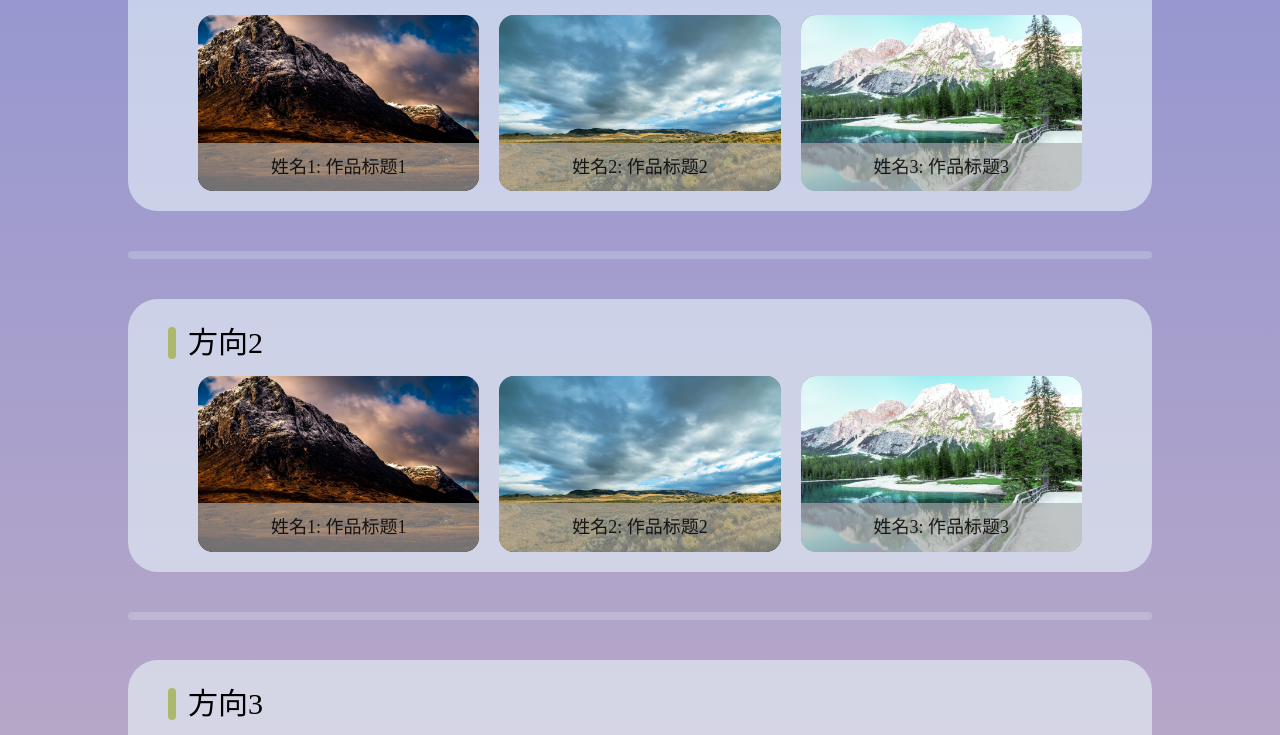
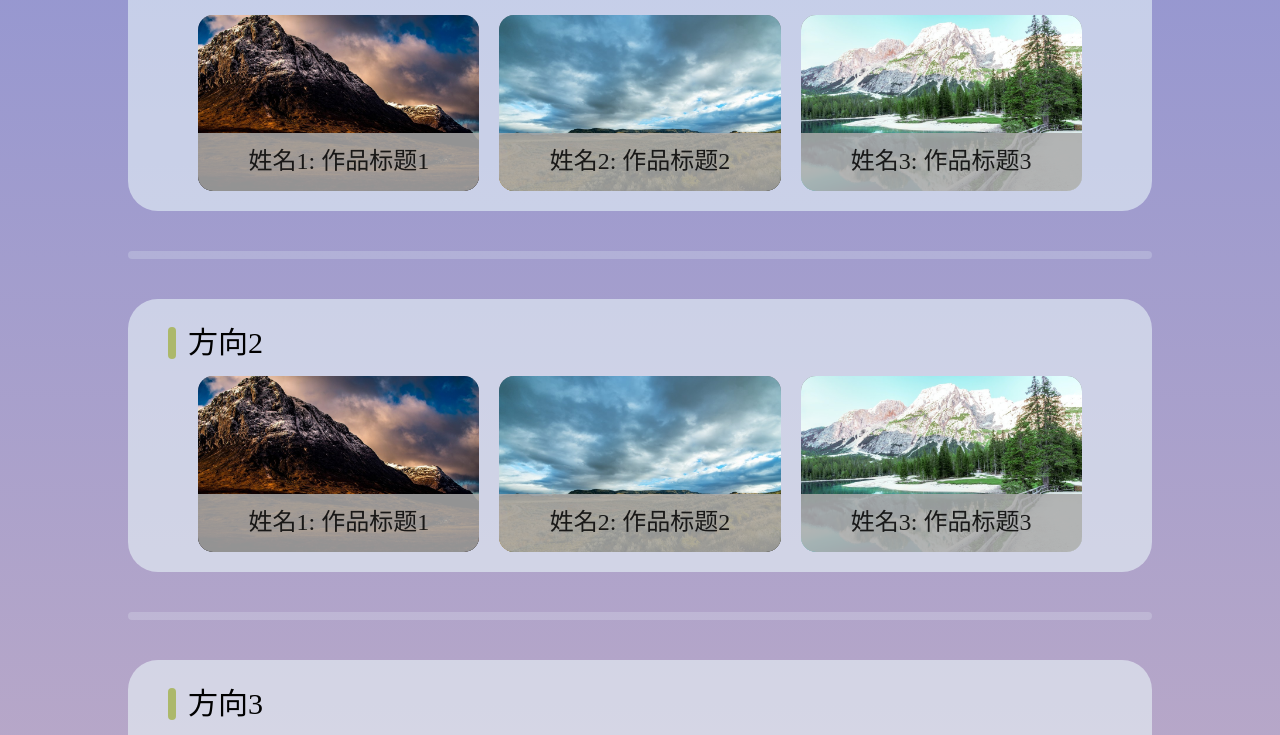
Before and after one commit to happyjohnchen/graduation-project-system, a React (Create React App) app: page /home in a window 1280 px wide. Shown: the part 1066-1801 px from the top of the page. Built offline with nearby package versions, Linux system fonts and the light colour scheme; a web font is replaced by a local one.

Commit message:
优化卡片显示效果

```diff
--- a/src/cards/Card/index.css
+++ b/src/cards/Card/index.css
@@ -11,8 +11,8 @@
 }
 
 .graduation-card-text {
-    font-size: large;
-    background-color: #aaaaaaaa;
+    font-size: x-large;
+    background-color: #aaaaaadd;
     position: absolute;
     bottom: 0;
     width: 100%;
```
